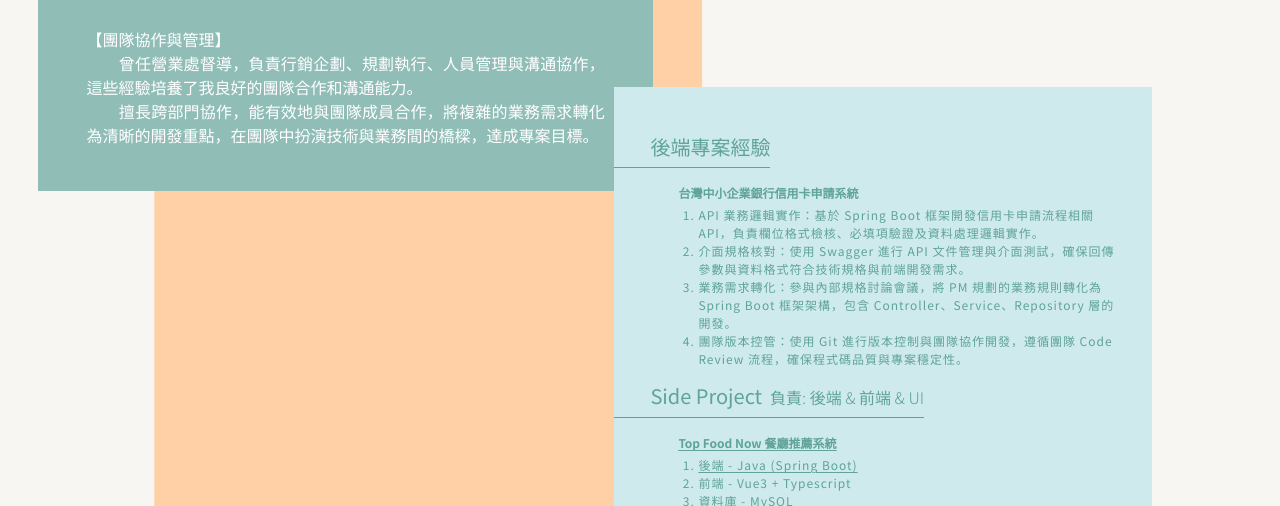
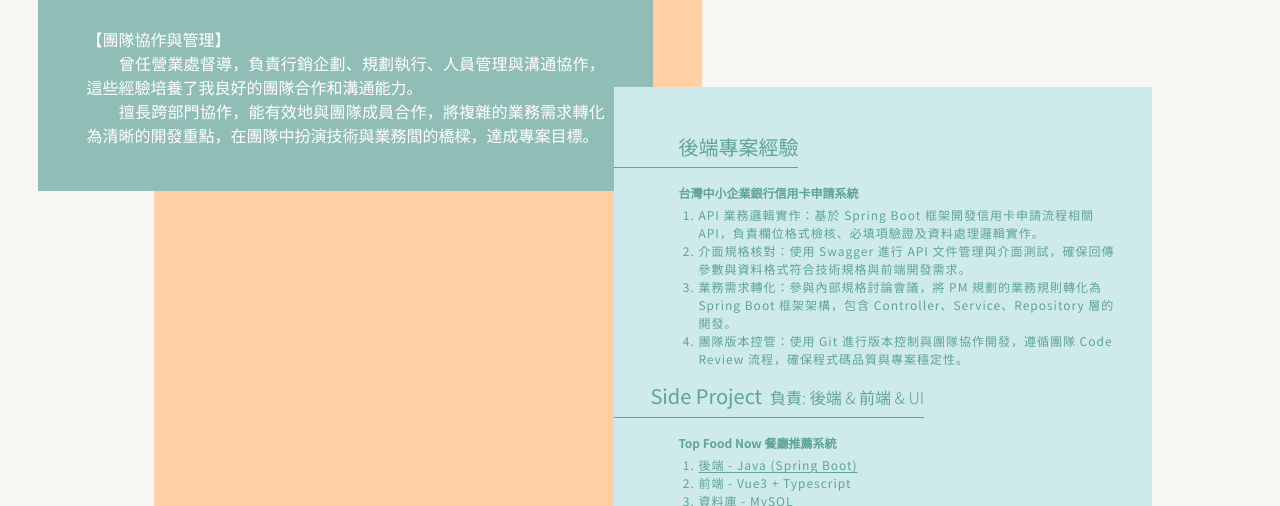
Before and after one commit to Kinokino00/kino-portfolio, a Vue app: page / in a window 1280 px wide. Shown: the part 1740-2246 px from the top of the page. Built offline with nearby package versions, Linux system fonts and the light colour scheme; a web font is replaced by a local one.

Commit message:
fix: 更新 .gitignore 並調整專案顯示樣式

```diff
--- a/src/views/DashboardPage.vue
+++ b/src/views/DashboardPage.vue
@@ -211,7 +211,7 @@
     </div>
 
     <div class="area area-project">
-      <div class="title-line pl-9 !w-fit">
+      <div class="title-line">
         <h5>後端專案經驗</h5>
       </div>
       <div class="grid">
@@ -240,13 +240,14 @@
         <p class="ml-2">負責: 後端 & 前端 & UI</p>
       </div>
       <div class="grid">
-        <button
+        <!-- <button
           class="underline-offset-2"
           style="text-decoration: underline"
           @click="isProjectShow.frontEnd = true"
         >
           <p class="title-a">Top Food Now 餐廳推薦系統</p>
-        </button>
+        </button> -->
+        <div class="title-a" style="text-decoration: none">Top Food Now 餐廳推薦系統</div>
         <ol>
           <li>
             <button
```
Also changed, not shown: 1 other file (tests, documents, lock files or other folders).
